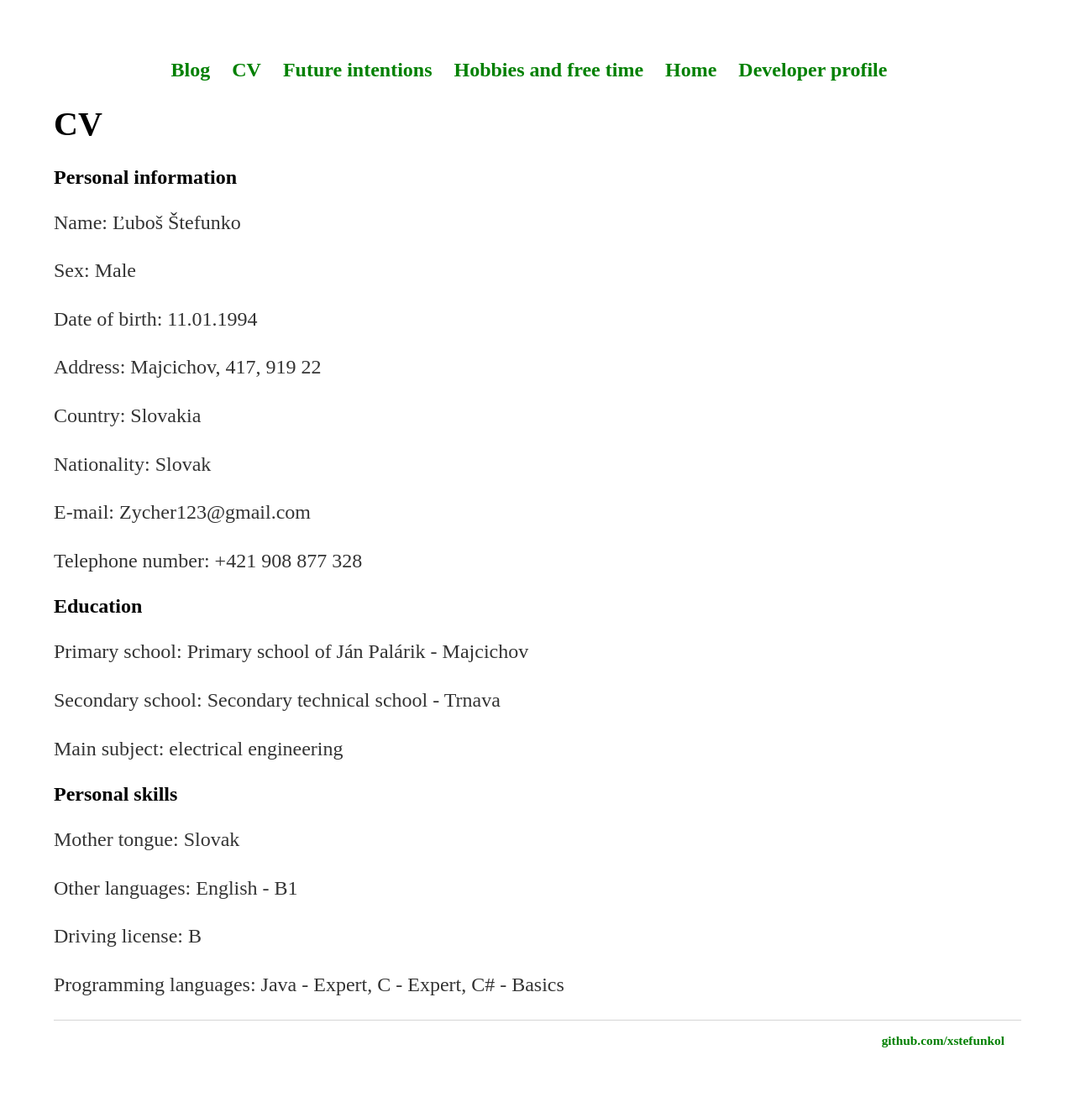
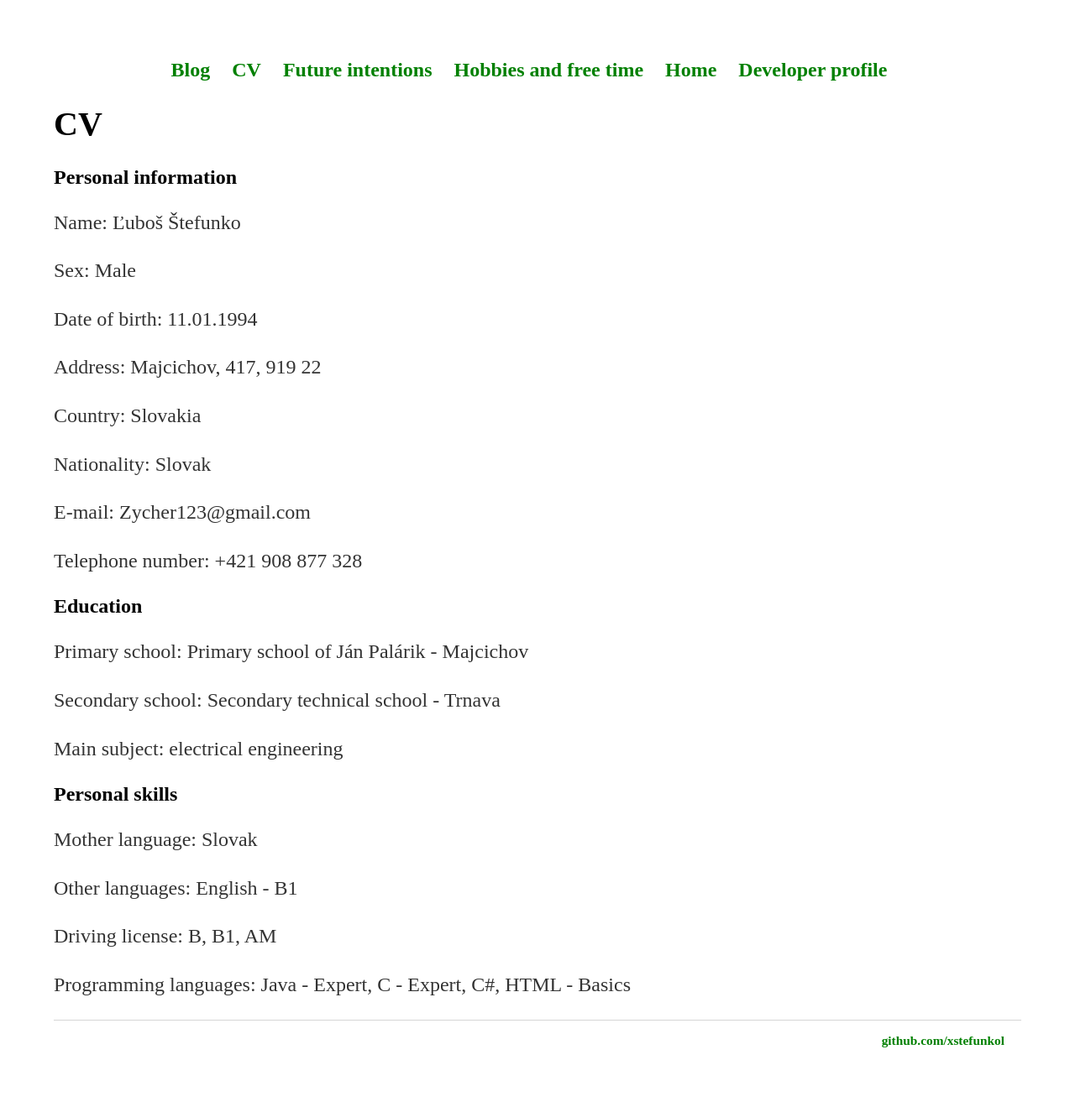
Before and after one commit to xstefunkol/xstefunkol.github.io, a Jekyll site: the page built from pages/cv.html, in a window 1280 px wide. Shown: the whole page at 84% size. Built offline with Jekyll 4.4.1, drawn with Linux system fonts in a browser that asks for light colours.

Commit message:
Update cv.html

```diff
--- a/pages/cv.html
+++ b/pages/cv.html
@@ -17,8 +17,8 @@ title: CV
 			<p>Secondary school: Secondary technical school - Trnava</p>
 			<p>Main subject: electrical engineering</p>
 		<h2>Personal skills</h2>
-			<p>Mother tongue: Slovak</p>
+			<p>Mother language: Slovak</p>
 			<p>Other languages: English - B1</p>
-			<p>Driving license: B</p>
-			<p>Programming languages: Java - Expert, C - Expert, C# - Basics</p>
+			<p>Driving license: B, B1, AM</p>
+			<p>Programming languages: Java - Expert, C - Expert, C#, HTML - Basics</p>
 	</div>
```
